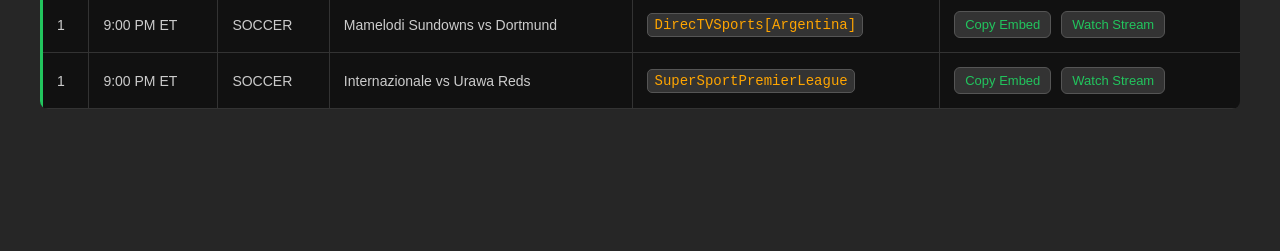
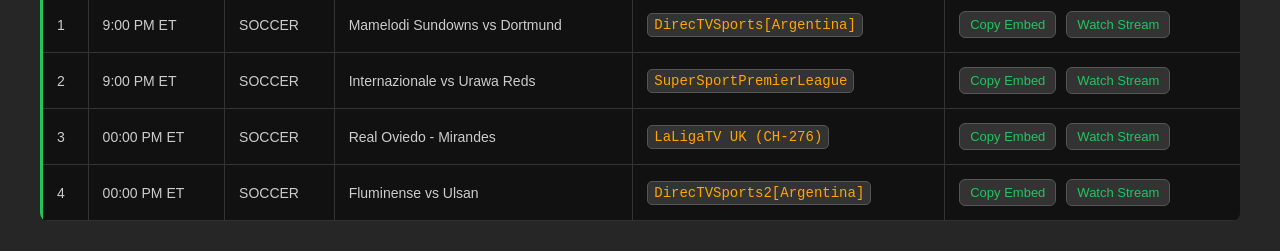
Before and after one commit to tk6678/methstreamslol, a plain HTML site: page index.html in a window 1280 px wide. Shown: the part 940-1191 px from the top of the page. Before the commit the page ends 1079 px from the top, so only its background shows below. Drawn offline with Linux system fonts and the light colour scheme.

Commit message:
Update index.html

```diff
--- a/index.html
+++ b/index.html
@@ -1,11 +1,13 @@
 <!DOCTYPE html>
 <html lang="en">
+
 <head>
   <meta charset="UTF-8" />
   <meta name="viewport" content="width=device-width, initial-scale=1.0" />
   <title>Playembed - Free All Stream Schedule Daily</title>
   <link href="/style.css" rel="stylesheet" />
 </head>
+
 <body>
   <header>
     ❖ 𝙋𝙇𝘼𝙔𝙀𝙈𝘽𝙀𝘿 ❖
@@ -61,7 +63,8 @@
           <td>
             <div class="button-group">
               <button class="copy-btn"
-                onclick="copyToClipboard(this, 'https://playembed.xyz/channel/%20TNTSports1[UK].html')">Copy Embed</button>
+                onclick="copyToClipboard(this, 'https://playembed.xyz/channel/%20TNTSports1[UK].html')">Copy
+                Embed</button>
               <button class="watch-btn" onclick="watchNow('https://playembed.xyz/channel/%20TNTSports1[UK].html')">Watch
                 Stream</button>
             </div>
@@ -76,7 +79,8 @@
           <td>
             <div class="button-group">
               <button class="copy-btn"
-                onclick="copyToClipboard(this, 'https://playembed.xyz/channel/%20TNTSports1[UK].html')">Copy Embed</button>
+                onclick="copyToClipboard(this, 'https://playembed.xyz/channel/%20TNTSports1[UK].html')">Copy
+                Embed</button>
               <button class="watch-btn" onclick="watchNow('https://playembed.xyz/channel/%20TNTSports1[UK].html')">Watch
                 Stream</button>
             </div>
@@ -86,13 +90,13 @@
     </table>
 
 
- <div class="section-header">
+    <div class="section-header">
       <img src="https://upload.wikimedia.org/wikipedia/commons/thumb/a/a0/Moto_Gp_logo.svg/2560px-Moto_Gp_logo.svg.png"
         alt="MotoGP Logo" class="motogp-logo">
       MotoGp
     </div>
 
-          <table id="scheduleTable">
+    <table id="scheduleTable">
       <thead>
         <tr>
           <td style="border-left: 3px solid #22c55e ">#</td>
@@ -113,7 +117,8 @@
           <td>
             <div class="button-group">
               <button class="copy-btn"
-                onclick="copyToClipboard(this, 'https://playembed.xyz/channel/FOXSports1[USA].html')">Copy Embed</button>
+                onclick="copyToClipboard(this, 'https://playembed.xyz/channel/FOXSports1[USA].html')">Copy
+                Embed</button>
               <button class="watch-btn" onclick="watchNow('https://playembed.xyz/channel/FOXSports1[USA].html')">Watch
                 Stream</button>
             </div>
@@ -123,9 +128,9 @@
     </table>
 
 
-<div class="section-header">
-      <img src="https://totalsportek.pro/assets2/images/categories/boxing.png?v=2.7"
-        alt="MotoGP Logo" class="motogp-logo">
+    <div class="section-header">
+      <img src="https://totalsportek.pro/assets2/images/categories/boxing.png?v=2.7" alt="MotoGP Logo"
+        class="motogp-logo">
       BOXING
     </div>
 
@@ -150,7 +155,8 @@
           <td>
             <div class="button-group">
               <button class="copy-btn"
-                onclick="copyToClipboard(this, 'https://playembed.xyz/channel/ESPN3[Argentina].html')">Copy Embed</button>
+                onclick="copyToClipboard(this, 'https://playembed.xyz/channel/ESPN3[Argentina].html')">Copy
+                Embed</button>
               <button class="watch-btn" onclick="watchNow('https://playembed.xyz/channel/ESPN3[Argentina].html')">Watch
                 Stream</button>
             </div>
@@ -161,7 +167,8 @@
 
 
     <div class="section-header">
-      <img src="https://static.vecteezy.com/system/resources/thumbnails/013/366/674/small_2x/foot-ball-or-soccer-ball-icon-symbol-for-art-illustration-logo-website-apps-pictogram-news-infographic-or-graphic-design-element-format-png.png"
+      <img
+        src="https://static.vecteezy.com/system/resources/thumbnails/013/366/674/small_2x/foot-ball-or-soccer-ball-icon-symbol-for-art-illustration-logo-website-apps-pictogram-news-infographic-or-graphic-design-element-format-png.png"
         alt="MotoGP Logo" class="motogp-logo">
       SOCCER
     </div>
@@ -199,16 +206,54 @@
 
 
         <tr>
-          <td style="border-left: 3px solid #22c55e">1</td>
+          <td style="border-left: 3px solid #22c55e">2</td>
           <td>9:00 PM ET</td>
           <td>SOCCER</td>
-          <td>Internazionale  vs Urawa Reds </td>
+          <td>Internazionale vs Urawa Reds </td>
           <td><code>SuperSportPremierLeague</code></td>
           <td>
             <div class="button-group">
               <button class="copy-btn"
                 onclick="copyToClipboard(this, 'https://playembed.xyz/channel/soccer2.html')">Copy Embed</button>
               <button class="watch-btn" onclick="watchNow('https://playembed.xyz/channel/soccer2.html')">Watch
+                Stream</button>
+            </div>
+          </td>
+        </tr>
+
+
+
+
+        <tr>
+          <td style="border-left: 3px solid #22c55e">3</td>
+          <td>00:00 PM ET</td>
+          <td>SOCCER</td>
+          <td>Real Oviedo - Mirandes</td>
+          <td><code>LaLigaTV UK (CH-276)</code></td>
+          <td>
+            <div class="button-group">
+              <button class="copy-btn"
+                onclick="copyToClipboard(this, 'https://playembed.xyz/channel/soccer3.html')">Copy Embed</button>
+              <button class="watch-btn" onclick="watchNow('https://playembed.xyz/channel/soccer3.html')">Watch
+                Stream</button>
+            </div>
+          </td>
+        </tr>
+
+
+
+
+        <tr>
+          <td style="border-left: 3px solid #22c55e">4</td>
+          <td>00:00 PM ET</td>
+          <td>SOCCER</td>
+          <td>Fluminense vs Ulsan</td>
+          <td><code>DirecTVSports2[Argentina]</code></td>
+          <td>
+            <div class="button-group">
+              <button class="copy-btn"
+                onclick="copyToClipboard(this, 'https://playembed.xyz/channel/soccer4.html')">Copy Embed</button>
+              <button class="watch-btn" onclick="watchNow('https://playembed.xyz/channel/soccer4.html')">Watch
                 Stream</button>
             </div>
           </td>
@@ -315,4 +360,5 @@
     }
   </script>
 </body>
+
 </html>
```
